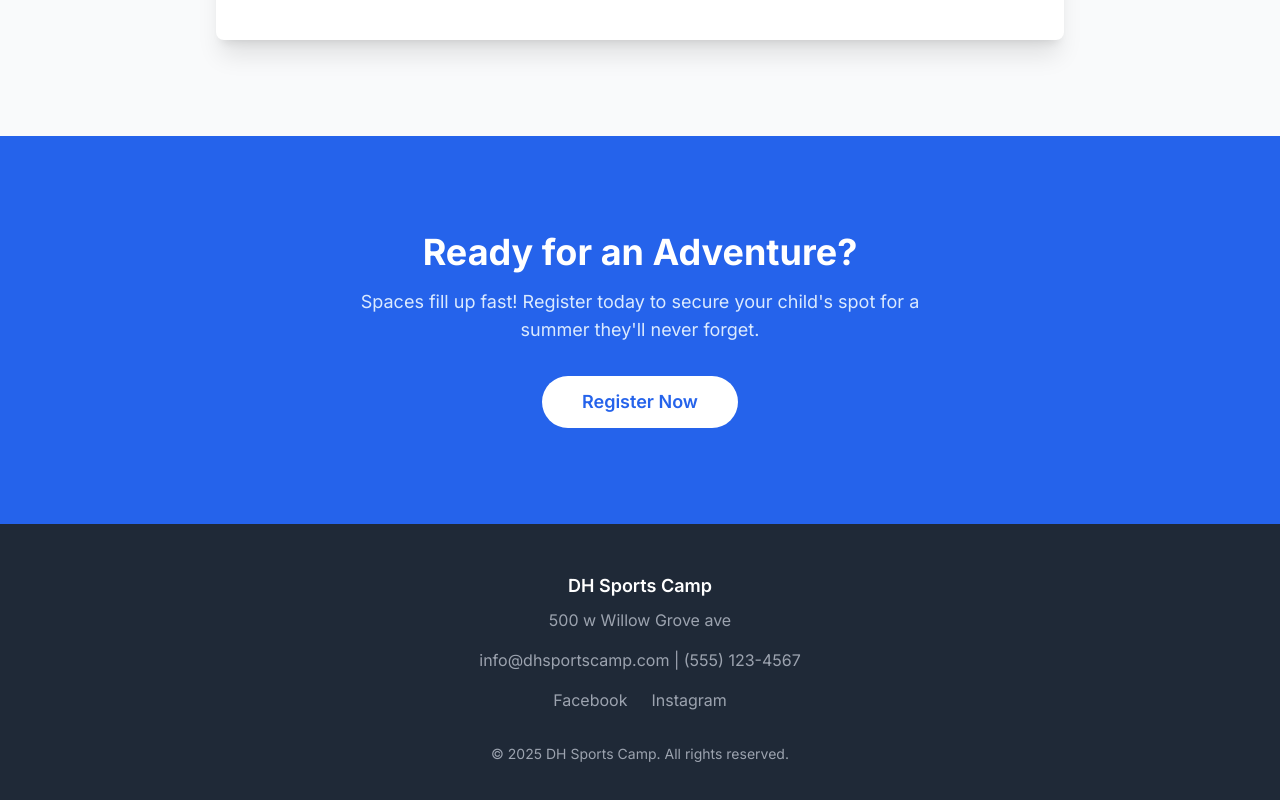
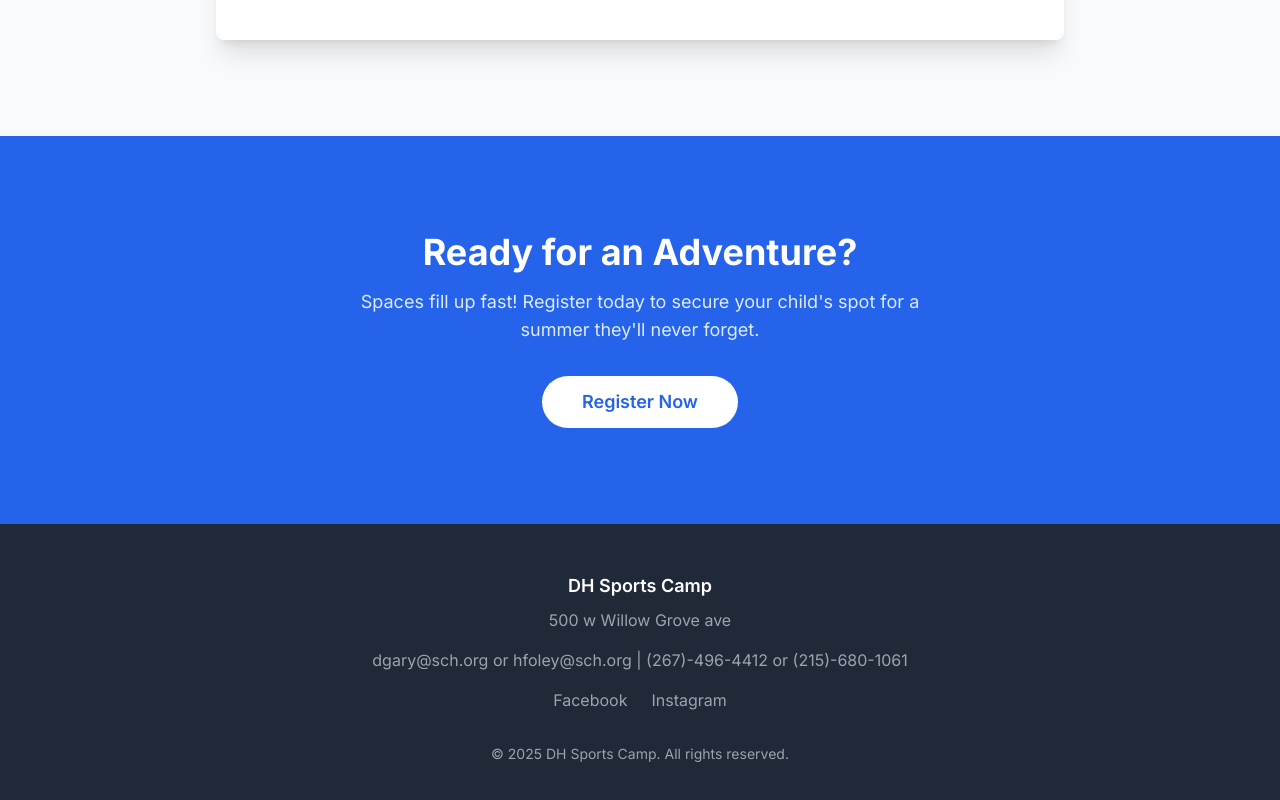
Before and after one commit to dgary-tech/DH-Sports-Camp, a plain HTML site: page index.html in a window 1280 px wide. Shown: the part 2299-3099 px from the top of the page. Drawn offline with nearby package versions, Linux system fonts and the light colour scheme.

Commit message:
Update index.html

```diff
--- a/index.html
+++ b/index.html
@@ -181,8 +181,8 @@
             <p class="font-semibold text-lg text-white mb-2">DH Sports Camp</p>
             <p class="mb-4">500 w Willow Grove ave</p>
             <p class="mb-4">
-                <a href="mailto:info@dhsportscamp.com" class="hover:text-white">info@dhsportscamp.com</a> |
-                <a href="tel:555-123-4567" class="hover:text-white">(555) 123-4567</a>
+                <a href="mailto:dgary@sch.org or hfoley@sch.org" class="hover:text-white">dgary@sch.org or hfoley@sch.org</a> |
+                <a href="tel:(267)-496-4412 or (215)-680-1061" class="hover:text-white">(267)-496-4412 or (215)-680-1061</a>
             </p>
 
             <!-- Simple Social Links (replace # with your links) -->
```
